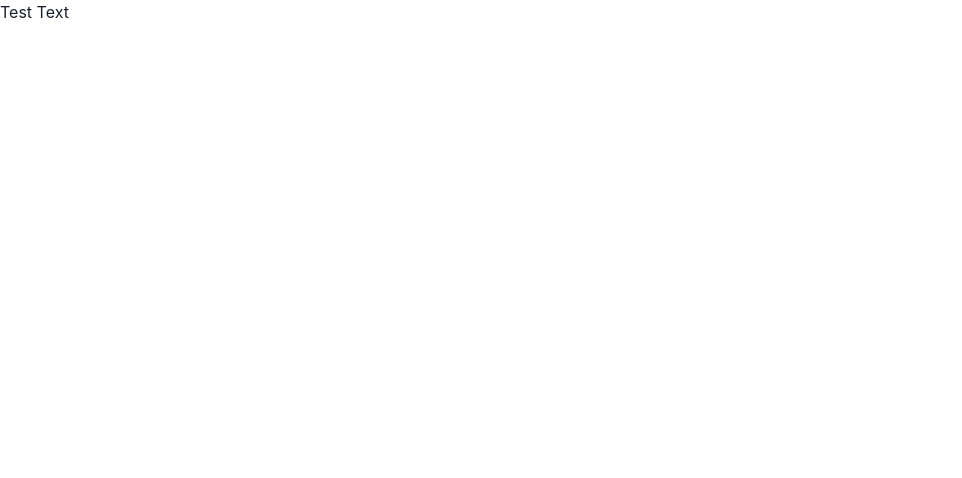
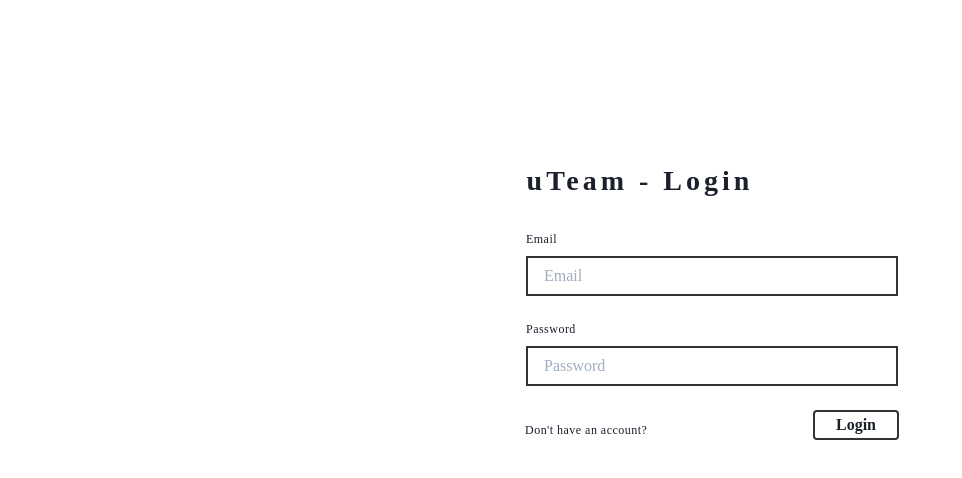
Before and after one commit to RobertBognar/hr-app, a React (Create React App) app: page / in a window 1280 px wide. Shown: the top 478 px of the page, without its empty margins (0-962 px from the left). Built offline with nearby package versions, Linux system fonts and the light colour scheme.

Commit message:
login design

```diff
--- a/package.json
+++ b/package.json
@@ -6,12 +6,14 @@
     "@chakra-ui/react": "^1.7.3",
     "@emotion/react": "^11.7.1",
     "@emotion/styled": "^11.6.0",
+    "@fontsource/comic-neue": "^4.5.0",
     "@testing-library/jest-dom": "^5.16.1",
     "@testing-library/react": "^12.1.2",
     "@testing-library/user-event": "^13.5.0",
     "framer-motion": "^4.1.17",
     "react": "^17.0.2",
     "react-dom": "^17.0.2",
+    "react-router-dom": "^6.2.1",
     "react-scripts": "5.0.0",
     "web-vitals": "^2.1.2"
   },
--- a/src/App.js
+++ b/src/App.js
@@ -1,9 +1,14 @@
+import { BrowserRouter } from 'react-router-dom';
+
 import './App.css';
+import Login from './components/Login/Login';
 
 function App() {
     return (
         <div className="App">
-            <h1>Test Text</h1>
+            <BrowserRouter>
+                <Login />
+            </BrowserRouter>
         </div>
     );
 }
--- /dev/null
+++ b/src/components/Login/Login.js
@@ -0,0 +1,109 @@
+import {
+    Input,
+    VStack,
+    Text,
+    SimpleGrid,
+    GridItem,
+    FormControl,
+    FormLabel,
+    Button,
+} from '@chakra-ui/react';
+
+const Login = () => {
+    //Submit Handler
+    const submitHandler = (event) => {
+        event.preventDefault();
+    };
+    return (
+        <form onSubmit={submitHandler}>
+            <VStack w="full" h="full" p="40" alignItems="center">
+                <VStack alignItems="flex-start">
+                    <Text
+                        fontWeight="700"
+                        fontStyle="normal"
+                        letterSpacing="4px"
+                        fontSize="28"
+                    >
+                        uTeam - Login
+                    </Text>
+                </VStack>
+                <VStack paddingLeft={36}>
+                    <SimpleGrid
+                        columns={1}
+                        columnGap={1}
+                        rowGap={6}
+                        width="372px"
+                    >
+                        <GridItem paddingTop="5">
+                            <FormControl>
+                                <FormLabel
+                                    htmlFor="email"
+                                    fontSize="12px"
+                                    letterSpacing="0.04em"
+                                >
+                                    Email
+                                </FormLabel>
+                                <Input
+                                    type="email"
+                                    placeholder="Email"
+                                    border="2px solid"
+                                    borderColor="blackAlpha.800"
+                                    borderRadius="none"
+                                />
+                            </FormControl>
+                        </GridItem>
+                        <GridItem>
+                            <FormControl>
+                                <FormLabel
+                                    htmlFor="password"
+                                    fontSize="12px"
+                                    letterSpacing="0.04em"
+                                >
+                                    Password
+                                </FormLabel>
+                                <Input
+                                    type="password"
+                                    placeholder="Password"
+                                    border="2px solid"
+                                    borderColor="blackAlpha.800"
+                                    borderRadius="none"
+                                />
+                            </FormControl>
+                        </GridItem>
+                    </SimpleGrid>
+                    <SimpleGrid columns={2} columnGap={1} rowGap={6}>
+                        <GridItem>
+                            <Text
+                                width="130px"
+                                fontSize="12px"
+                                lineHeight="13.8px"
+                                paddingTop="30px"
+                                marginRight="51"
+                                letterSpacing="0.04em"
+                            >
+                                Don't have an account?
+                            </Text>
+                        </GridItem>
+                        <GridItem>
+                            <Button
+                                type="button"
+                                width="86px"
+                                height="30px"
+                                marginLeft="99"
+                                marginTop="4"
+                                borderRadius="4px"
+                                background="white"
+                                border="2px solid"
+                                borderColor="blackAlpha.800"
+                            >
+                                Login
+                            </Button>
+                        </GridItem>
+                    </SimpleGrid>
+                </VStack>
+            </VStack>
+        </form>
+    );
+};
+
+export default Login;
--- a/src/index.js
+++ b/src/index.js
@@ -3,14 +3,14 @@ import ReactDOM from 'react-dom';
 import './index.css';
 import App from './App';
 
-import { ChakraProvider } from '@chakra-ui/react'
-
+import { ChakraProvider } from '@chakra-ui/react';
+import theme from './theme/Theme';
 
 ReactDOM.render(
-  <React.StrictMode>
-    <ChakraProvider>
-    <App />
-    </ChakraProvider>
-  </React.StrictMode>,
-  document.getElementById('root')
+    <React.StrictMode>
+        <ChakraProvider theme={theme}>
+            <App />
+        </ChakraProvider>
+    </React.StrictMode>,
+    document.getElementById('root'),
 );
--- /dev/null
+++ b/src/theme/Theme.js
@@ -0,0 +1,12 @@
+//Enabling Comic Neue Font Through Whole Application
+
+import { extendTheme } from '@chakra-ui/react';
+
+const theme = extendTheme({
+    fonts: {
+        heading: 'Comic Neue',
+        body: 'Comic Neue',
+    },
+});
+
+export default theme;
```
Also changed, not shown: 1 other file (tests, documents, lock files or other folders).
